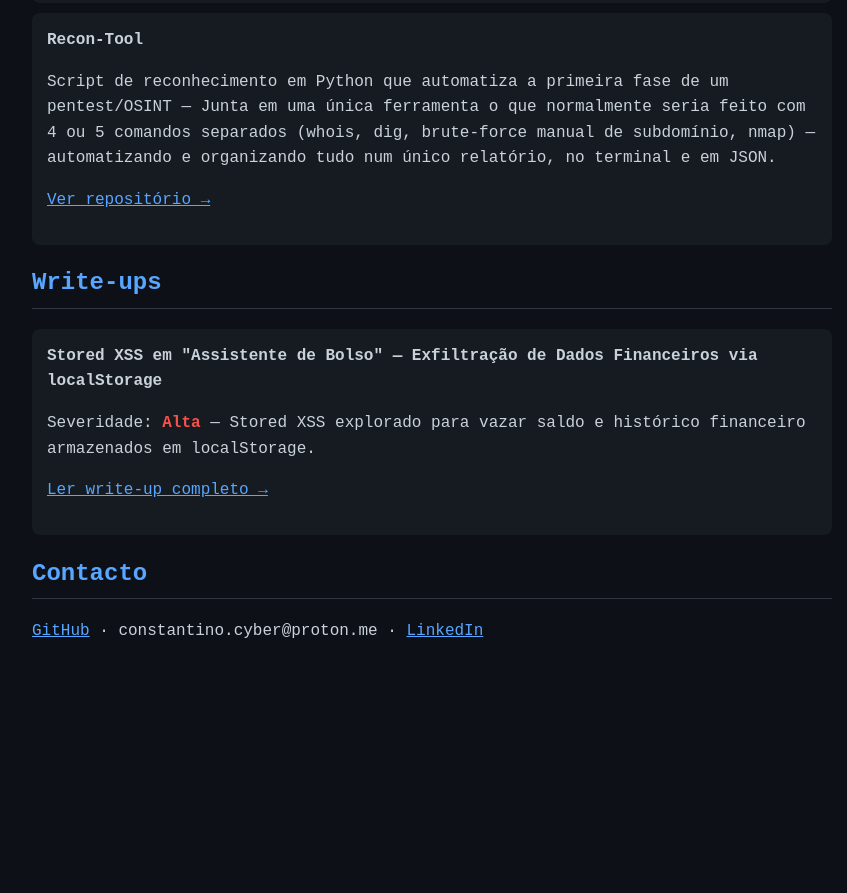
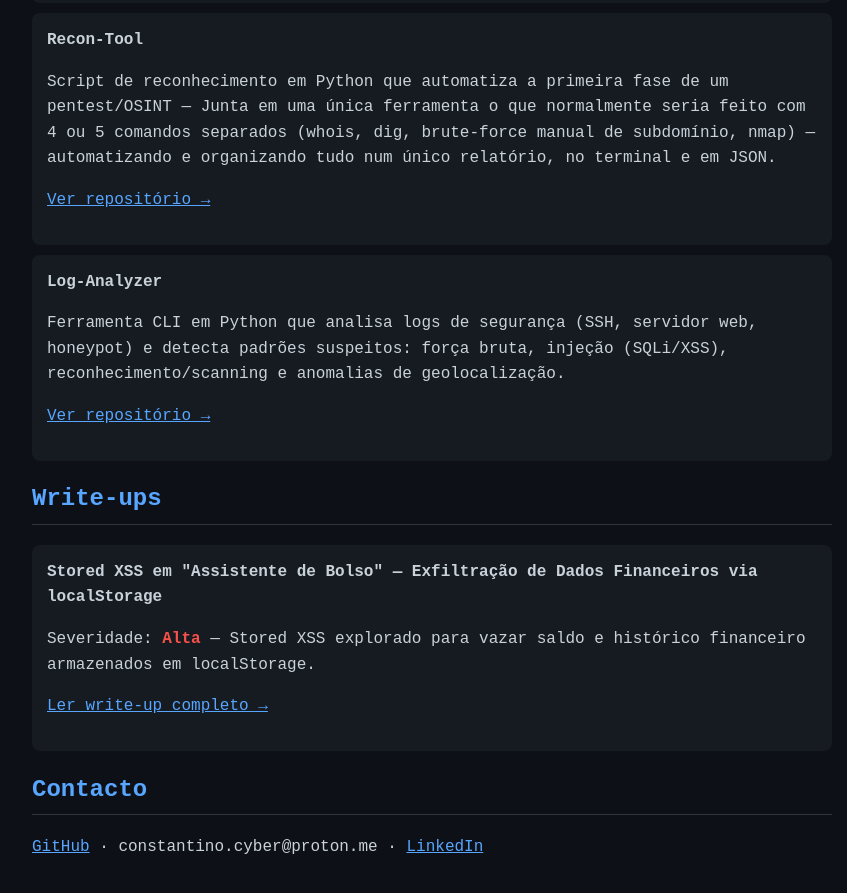
Before and after one commit to Constantino021/Constantino021.github.io, a Jekyll site: the page index.html, which Jekyll copies as it is, in a window 1280 px wide and 900 px high, scrolled down 1336 px. Shown: the top 893 px of the window, without its empty margins (208-1055 px from the left). Built offline with Jekyll 4.4.1, drawn with Linux system fonts in a browser that asks for light colours; before the commit the page ends 2021 px from its top, so only the background shows below that.

Commit message:
Add Log-Analyzer tool to index.html
Added Log-Analyzer tool description and repository link.

```diff
--- a/index.html
+++ b/index.html
@@ -67,6 +67,11 @@
     <p>Script de reconhecimento em Python que automatiza a primeira fase de um pentest/OSINT — Junta em uma única ferramenta o que normalmente seria feito com 4 ou 5 comandos separados (whois, dig, brute-force manual de subdomínio, nmap) — automatizando e organizando tudo num único relatório, no terminal e em JSON.</p>
     <p><a href="https://github.com/Constantino021/recon-tool">Ver repositório →</a></p>
   </div>
+    <div class="writeup">
+    <strong>Log-Analyzer</strong>
+    <p>Ferramenta CLI em Python que analisa logs de segurança (SSH, servidor web, honeypot) e detecta padrões suspeitos: força bruta, injeção (SQLi/XSS), reconhecimento/scanning e anomalias de geolocalização.</p>
+    <p><a href="https://github.com/Constantino021/ct-log-analyzer">Ver repositório →</a></p>
+  </div>
 
   <h2>Write-ups</h2>
   <div class="writeup">
```
